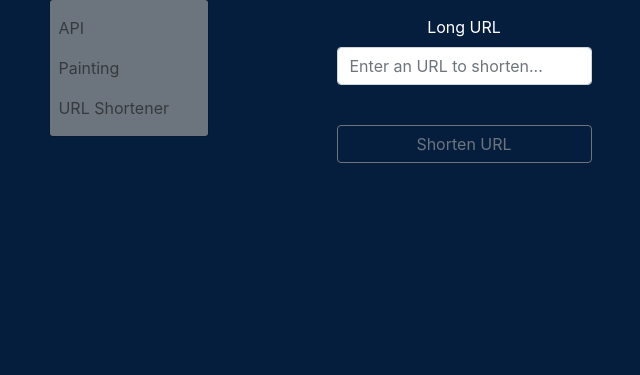
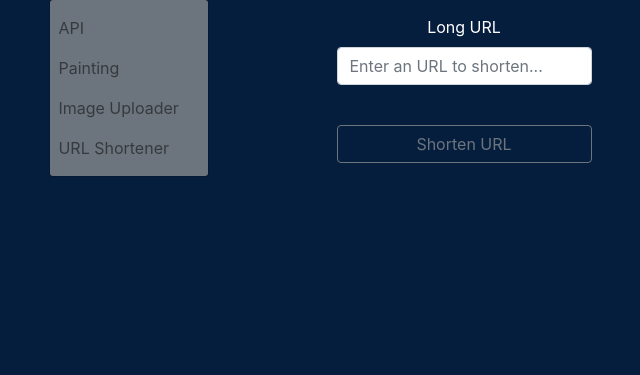
Before and after one commit to ii-Python/Ben-s-Things, a Flask app: page /shortener in a window 1280 px wide, after a click on "Extras". Shown: the part 51-426 px from the top of the page, without its empty margins (176-816 px from the left). Run offline with Flask 2, Linux system fonts and the light colour scheme; some libraries are stand-ins or nearby versions.

Commit message:
New image uploading system

```diff
--- a/app/routes/api.py
+++ b/app/routes/api.py
@@ -2,17 +2,17 @@
 import string
 from app import app
 
-from os import getenv
 from requests import get
+from random import choice
 
-from random import choice
 from app.database import DB
+from json import loads, dumps
 
-from json import loads, dumps
+from os import getenv, listdir
 from urllib.parse import urlparse
 
 from werkzeug.urls import url_parse
-from flask import render_template, redirect, url_for, jsonify, request, abort, session
+from flask import render_template, redirect, url_for, jsonify, request, abort, session, send_from_directory
 
 # Return
 def return_data(code, data):
@@ -35,6 +35,66 @@ def fetchdocs(version):
     except FileNotFoundError:
 
         return return_data(404, {"message": "The specified API version does not exist."}), 404
+
+@app.route("/upload", methods = ["GET", "POST"])
+def upload_image():
+
+    if request.method == "GET":
+
+        return render_template("pages/upload.html"), 200
+
+    elif not request.files:
+
+        return abort(400)  # haha boomer
+
+    try:
+
+        image = request.files["image"]
+
+    except KeyError:
+
+        return abort(400)
+
+    is_valid = False
+
+    for ext in ["png", "jpeg", "jpg", "webp"]:
+
+        if image.filename.endswith(ext):
+
+            is_valid = True
+
+    if not is_valid:
+
+        return render_template("pages/upload.html", error = "Please only upload image files."), 200
+
+    id = "".join(choice(string.ascii_lowercase + string.digits) for _ in range(6))
+
+    image.save(f"data/images/{id}.{image.filename.split('.')[-1]}")
+
+    return redirect(url_for("image", i = id))
+
+@app.route("/image", methods = ["GET"])
+def image():
+
+    id = request.args.get("i")
+
+    if not id:
+
+        return abort(400)  # haha you still cant use my website properly
+
+    filename = ""
+
+    for file in listdir("data/images"):
+
+        if file.split(".")[0] == id:
+
+            filename = file
+
+    if not filename:
+
+        return abort(404)  # image doesnt exist
+
+    return send_from_directory("data/images", filename), 200
 
 # URL Shortener
 @app.route("/shortener", methods = ["GET", "POST"])
--- a/app/templates/base.html
+++ b/app/templates/base.html
@@ -61,6 +61,7 @@
               <ul class = "dropdown-menu">
                 <li><a class = "nav-link dropdown-link" href = "/api/v1">API</a></li>
                 <li><a class = "nav-link dropdown-link" href = "/paint">Painting</a></li>
+                <li><a class = "nav-link dropdown-link" href = "/upload">Image Uploader</a></li>
                 <li><a class = "nav-link dropdown-link" href = "/shortener">URL Shortener</a></li>
               </ul>
             </li>
--- a/app/templates/pages/redirect.html
+++ b/app/templates/pages/redirect.html
@@ -1,7 +1,7 @@
 {% extends "base.html" %}
 
 {% block meta %}
-    <meta http-equiv = "refresh" content = "2;URL='{{ url }}'">
+  <meta http-equiv = "refresh" content = "2;URL='{{ url }}'">
 {% endblock %}
 
 {% block content %}
--- a/setup.py
+++ b/setup.py
@@ -10,6 +10,10 @@ from os.path import exists
 if not exists("data"):
 
     mkdir("data")
+
+if not exists("data/images"):
+
+    mkdir("data/images")
 
 conn = sqlite3.connect("data/login.db")
 cursor = conn.cursor()
```
Also changed, not shown: app/templates/pages/upload.html (added, +21 -0 lines).
